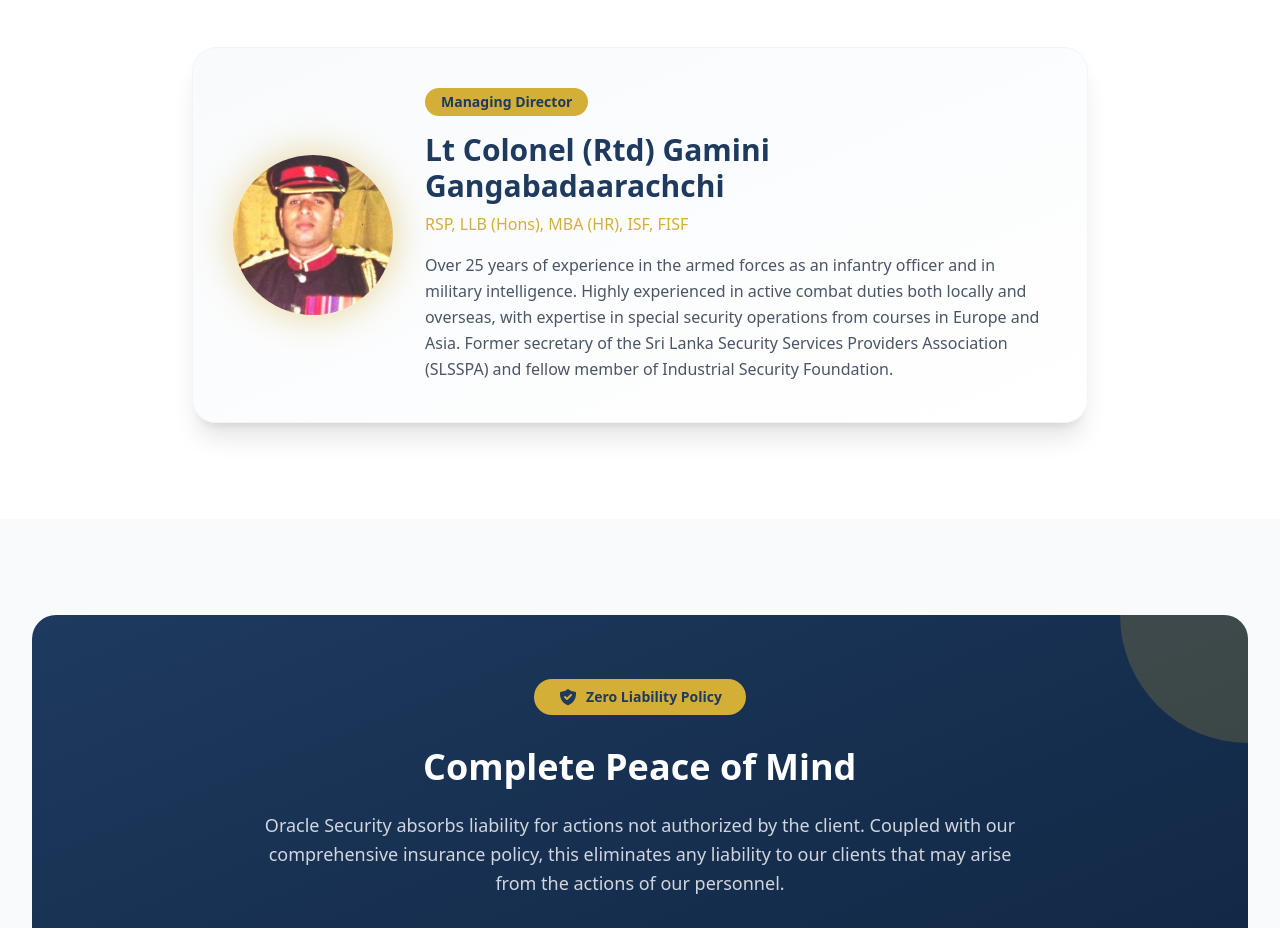
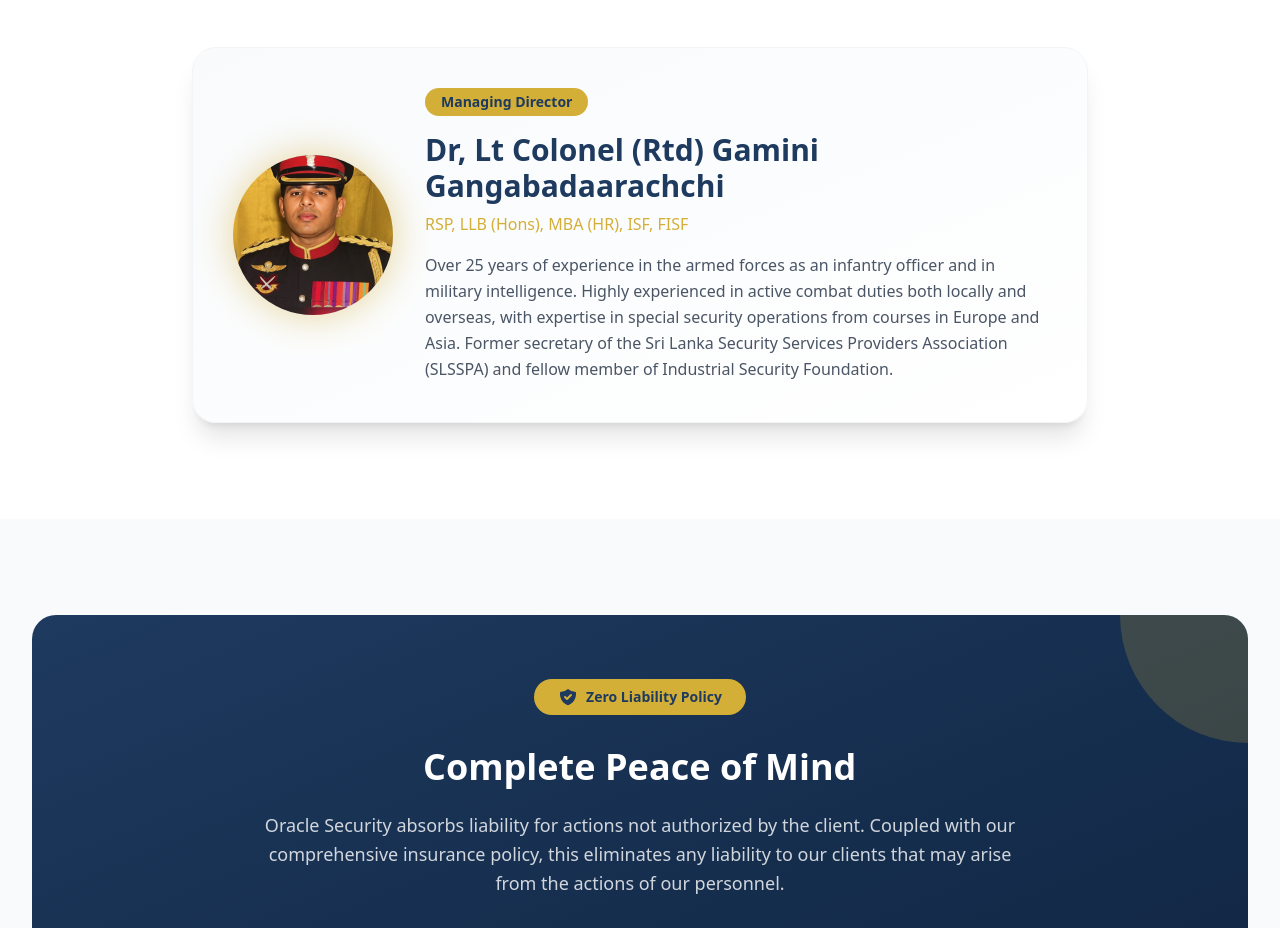
Before and after one commit to amaannn7/oracle-security, a Next.js app: page / in a window 1280 px wide. Shown: the part 5100-6028 px from the top of the page. Built offline with nearby package versions, Linux system fonts and the light colour scheme.

Commit message:
added some changes

```diff
--- a/app/page.tsx
+++ b/app/page.tsx
@@ -505,7 +505,7 @@ export default function Home() {
                 </div>
                 <div className="text-center md:text-left flex-1">
                   <span className="inline-block bg-[#d4af37] text-[#1e3a5f] px-4 py-1 rounded-full text-sm font-semibold mb-4">Managing Director</span>
-                  <h3 className="text-2xl md:text-3xl font-bold text-[#1e3a5f] mb-2">Lt Colonel (Rtd) Gamini Gangabadaarachchi</h3>
+                  <h3 className="text-2xl md:text-3xl font-bold text-[#1e3a5f] mb-2">Dr, Lt Colonel (Rtd) Gamini Gangabadaarachchi</h3>
                   <p className="text-[#d4af37] font-medium mb-4">RSP, LLB (Hons), MBA (HR), ISF, FISF</p>
                   <p className="text-gray-600 leading-relaxed">
                     Over 25 years of experience in the armed forces as an infantry officer and in military intelligence. Highly experienced in active combat duties both locally and overseas, with expertise in special security operations from courses in Europe and Asia. Former secretary of the Sri Lanka Security Services Providers Association (SLSSPA) and fellow member of Industrial Security Foundation.
```
Also changed, not shown: app/security/page.tsx (line endings or trailing spaces), public/gamini.jpeg.
